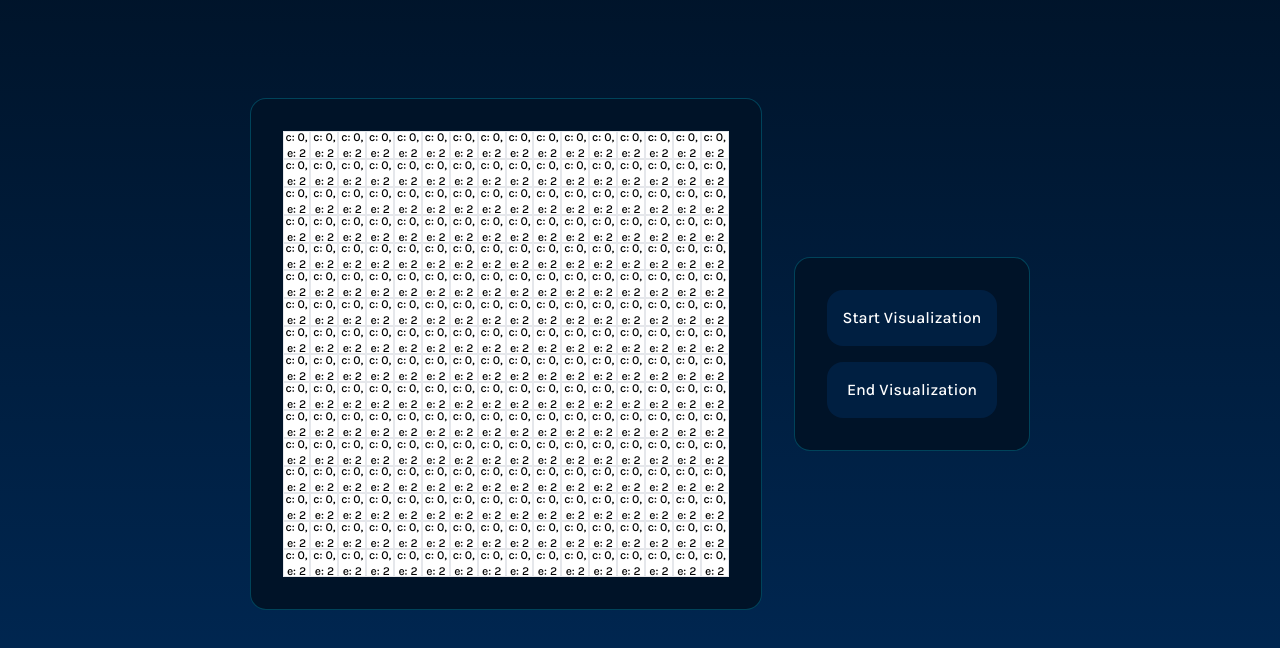
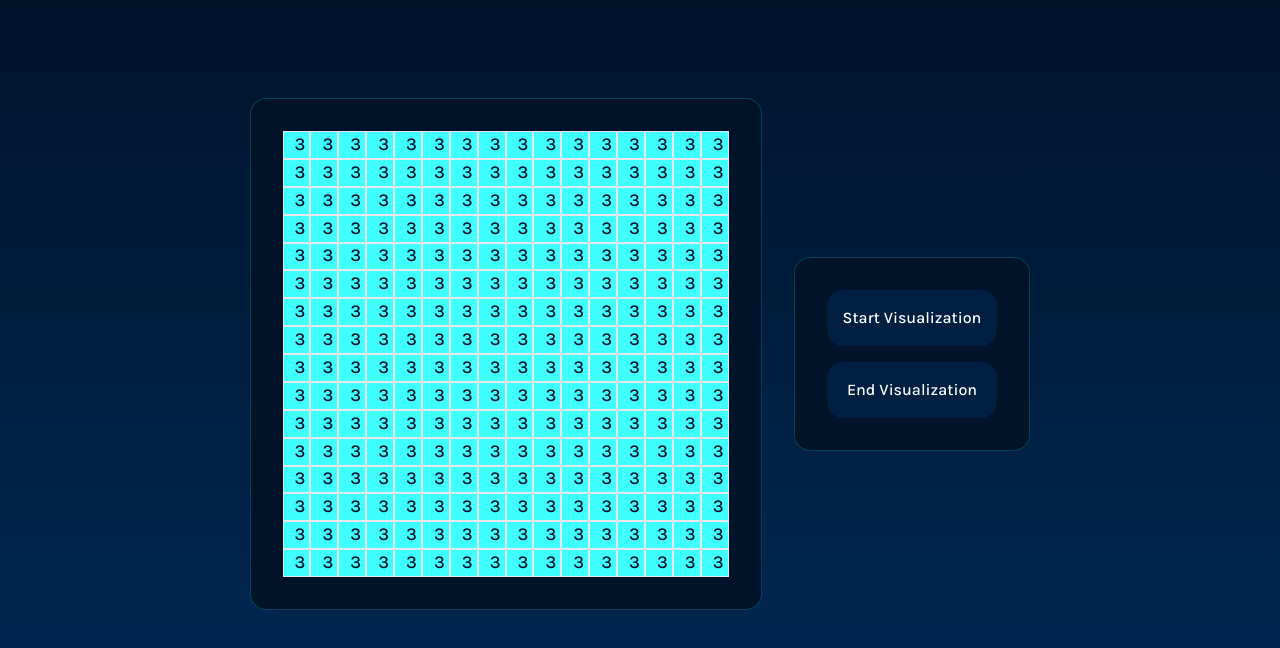
Before and after one commit to JordanRoberts-1/wave-function-collapse, a React (Vite) app: page / in a window 1280 px wide. Shown: the part 1646-2294 px from the top of the page. Built offline with nearby package versions, Linux system fonts and the light colour scheme.

Commit message:
Update tile while visualizing

```diff
--- a/src/Components/Tile.jsx
+++ b/src/Components/Tile.jsx
@@ -6,12 +6,11 @@ const Tile = ({ tiles, gridData }) => {
   const [gridCols, setGridCols] = useState(`grid-cols-${TILE_SIZE}`);
 
   return (
+    <>
+      {gridData.isCollapsed() ? (
         <div
           className={`grid ${gridRows} ${gridCols} place-items-center w-full h-full border relative`}
         >
-      <div className="absolute z-100 text-black text-xs text-center">
-        {`c: ${gridData.getChoice()}, e: ${gridData.getEntropy()}`}
-      </div>
           {tiles[gridData.getChoice()]?.getColors()?.map((color, index) => {
             return (
               <div
@@ -22,6 +21,21 @@ const Tile = ({ tiles, gridData }) => {
             );
           })}
         </div>
+      ) : (
+        <div
+          className="w-full h-full text-2xl text-black border relative"
+          style={{
+            background: `rgba(${
+              255 - (gridData.getEntropy() / tiles.length) * 255
+            }, 255, 255, 255)`,
+          }}
+        >
+          <div className="absolute z-100 right-1 bottom-0 text-darkest text-lg text-center font-sans">
+            {`${gridData.getEntropy()}`}
+          </div>
+        </div>
+      )}
+    </>
   );
 };
 
--- a/src/Components/TileConstraintVisualizer.jsx
+++ b/src/Components/TileConstraintVisualizer.jsx
@@ -6,7 +6,7 @@ import Visualizer from "./Visualizer.jsx";
 const TileConstraintVisualizer = () => {
   const [tiles, setTiles] = useState(() => {
     let array = [];
-    for (let i = 0; i < 3; i++) {
+    for (let i = 0; i < 4; i++) {
       array[i] = new TileData(i);
     }
     return array;
--- a/src/Globals.js
+++ b/src/Globals.js
@@ -103,6 +103,10 @@ class GridData {
     return true;
   }
 
+  isCollapsed() {
+    return this.data.collapsed;
+  }
+
   setChoice(tileIndex) {
     this.data.tileChoice = tileIndex;
     this.data.totalOptions.clear();
```
Lines whose indentation alone changed are shown as unchanged.
